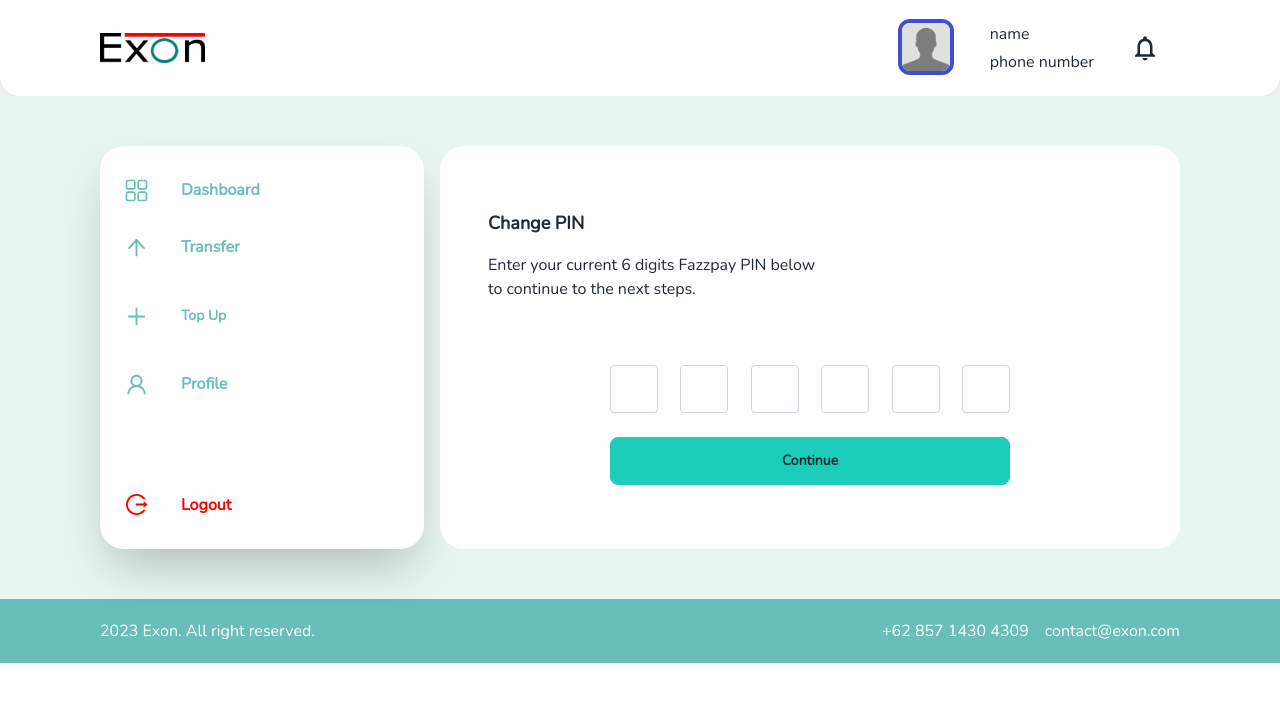
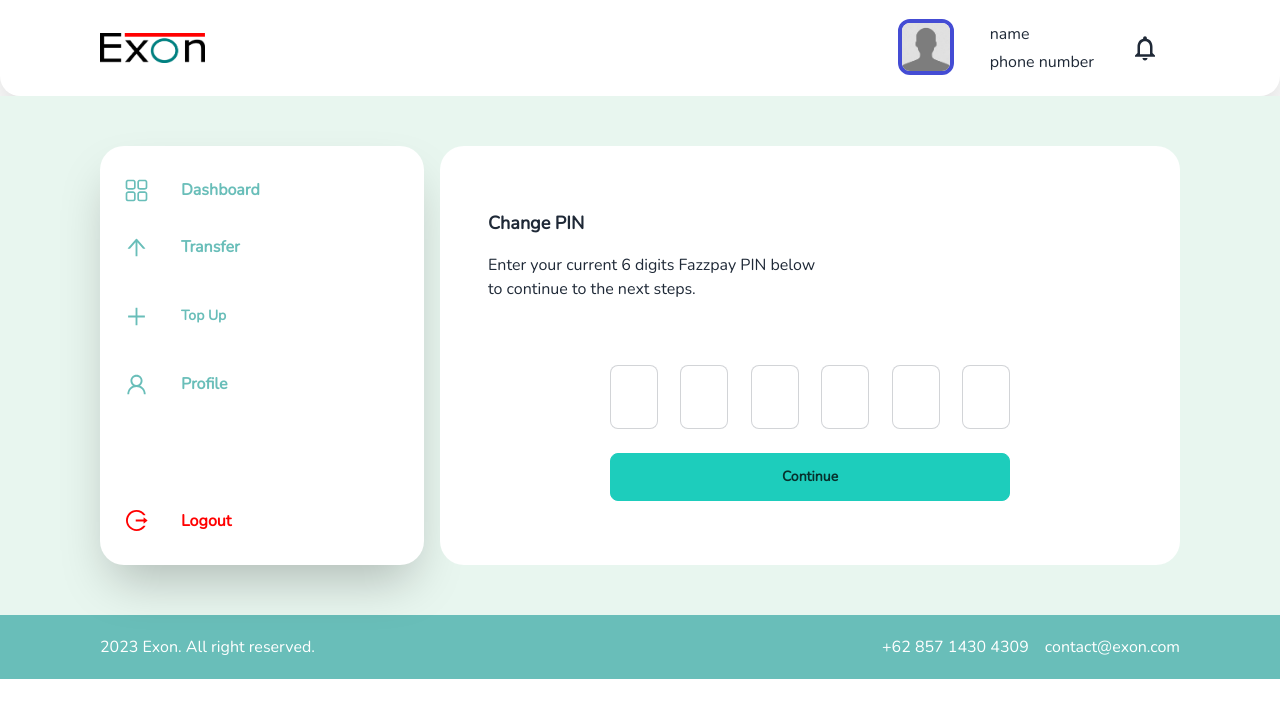
Before and after one commit to hendris27/fw15-exon, a Next.js app: page /profile/change-pin in a window 1280 px wide. Shown: the top 718 px of the page. Built offline with nearby package versions, Linux system fonts and the light colour scheme.

Commit message:
fix change pin

```diff
--- a/src/pages/profile/change-pin.jsx
+++ b/src/pages/profile/change-pin.jsx
@@ -3,8 +3,16 @@ import React from 'react';
 import Headers from '@/components/Header';
 import Footers from '@/components/Footers';
 import Aside from '@/components/Aside';
+import PinInput from '@/components/PinInput';
 
 export default function ChangePin() {
+  // const router = useRouter();
+  // const email = useSelector((state) => state.auth.email);
+  const [pin, setPin] = React.useState('');
+  // const [showAlert, setShowAlert] = React.useState(false);
+  const submitPin = () => {
+    console.log(pin);
+  };
   return (
     <div className="min-h-screen">
       <Headers />
@@ -20,28 +28,12 @@ export default function ChangePin() {
             </div>
             <div className=" flex flex-col gap-12 items-center pt-12 px-4 ">
               <div className="w-[400px] flex flex-col gap-6 ">
-                <div className="flex gap-4 justify-between">
-                  <div>
-                    <input type="number" className="w-12 h-12 text-center border border-gray-300 rounded" />
-                  </div>
-                  <div>
-                    <input type="number" className="w-12 h-12 text-center border border-gray-300 rounded" />
-                  </div>
-                  <div>
-                    <input type="number" className="w-12 h-12 text-center border border-gray-300 rounded" />
-                  </div>
-                  <div>
-                    <input type="number" className="w-12 h-12 text-center border border-gray-300 rounded" />
-                  </div>
-                  <div>
-                    <input type="number" className="w-12 h-12 text-center border border-gray-300 rounded" />
-                  </div>
-                  <div>
-                    <input type="number" className="w-12 h-12 text-center border border-gray-300 rounded" />
-                  </div>
-                </div>
+                <PinInput onChangePin={setPin} />
                 <div>
-                  <button className="btn btn-accent w-full normal-case"> Continue</button>
+                  <button onClick={submitPin} className="btn btn-accent w-full normal-case">
+                    {' '}
+                    Continue
+                  </button>
                 </div>
               </div>
             </div>
```
